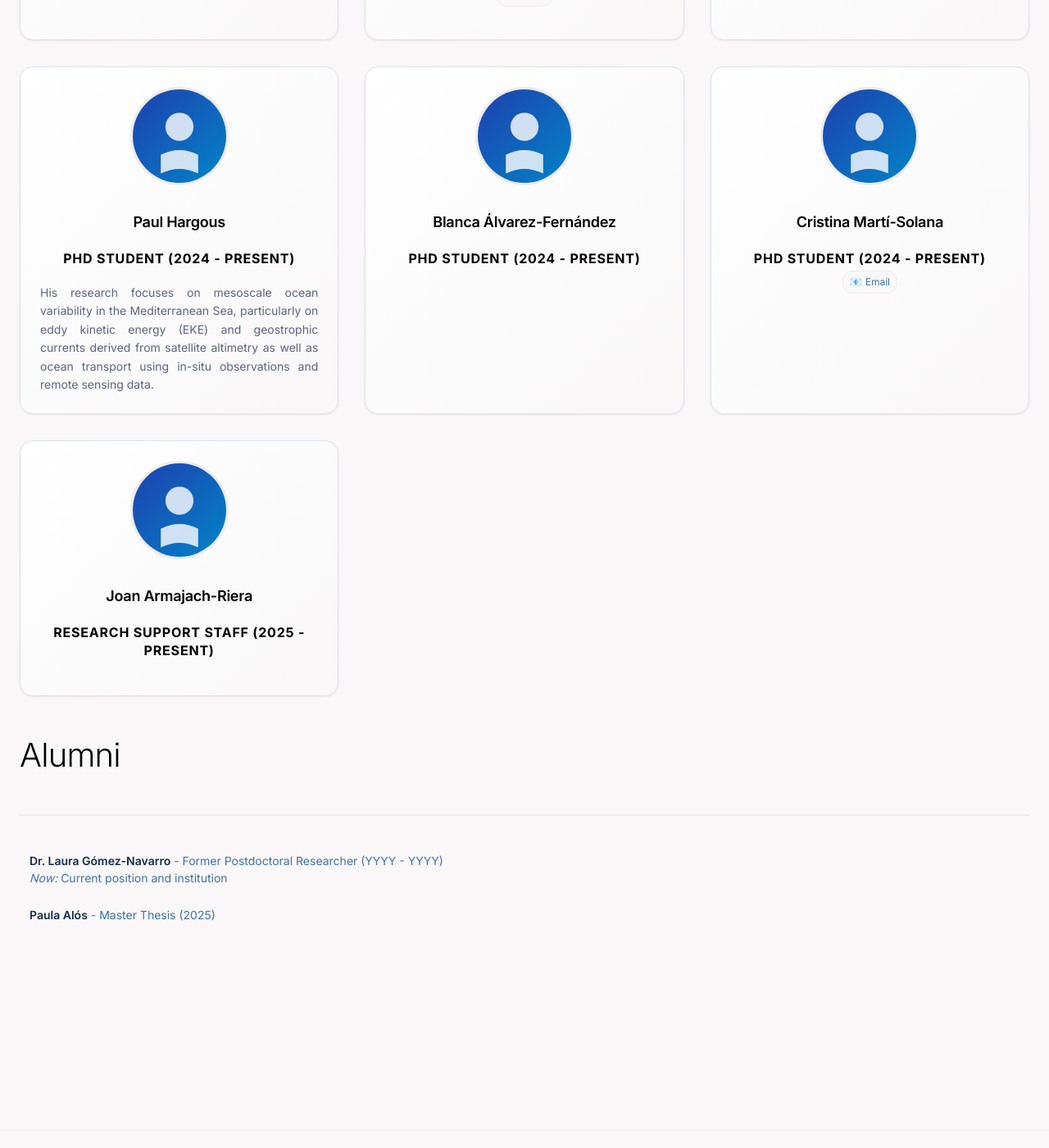
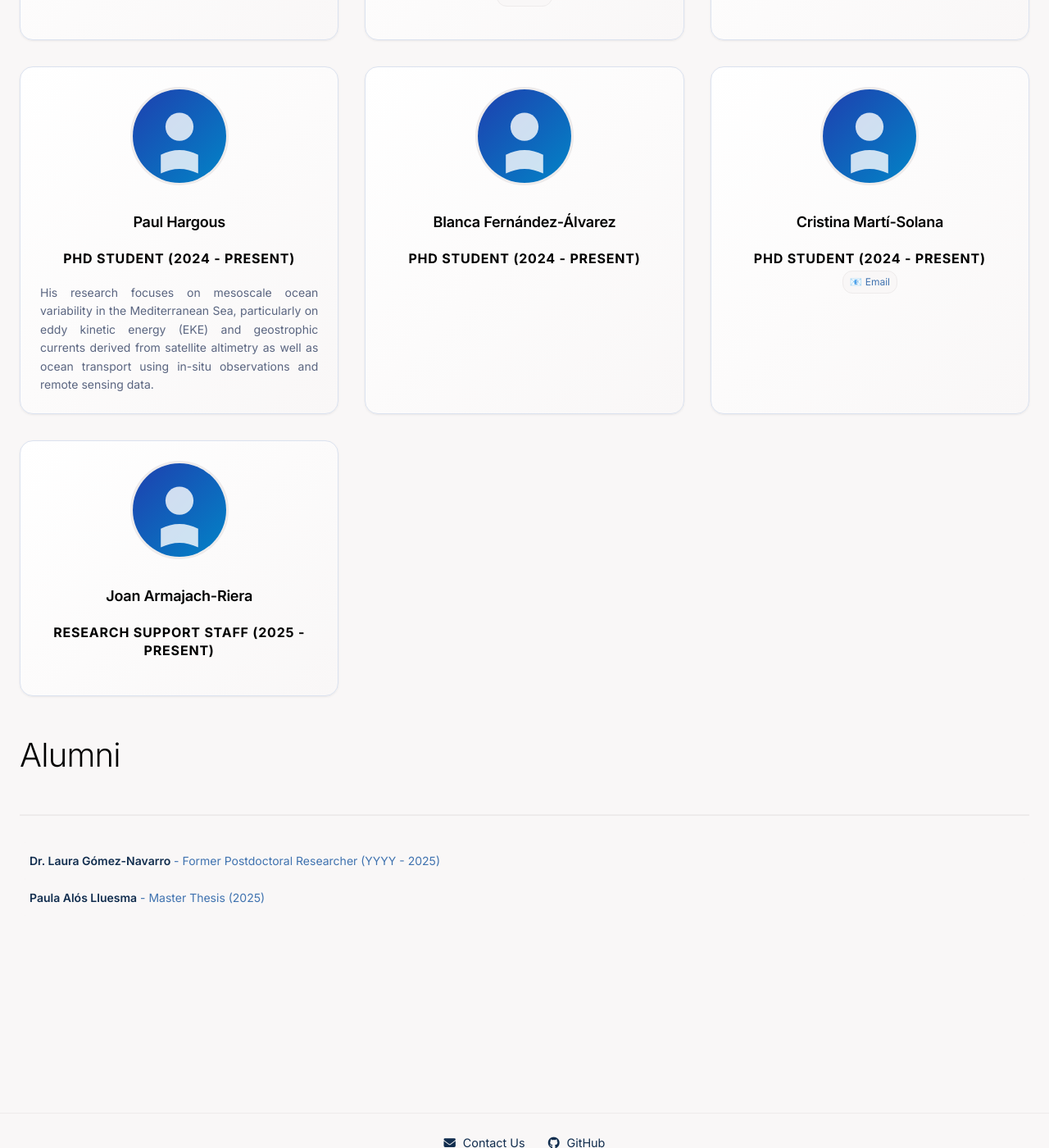
Before and after one commit to IMEDEA-POP-LAB/IMEDEA-POP-LAB.github.io, a Jekyll site: the page built from _pages/people.md, in a window 1280 px wide and 1400 px high, scrolled down 2027 px. Shown: the whole window at 82% size. Built offline with Jekyll 4.4.1, drawn with Linux system fonts in a browser that asks for light colours; a style sheet for code colours, icons or effects is not loaded.

Commit message:
Update team member details and images

```diff
--- a/_data/team.yml
+++ b/_data/team.yml
@@ -87,7 +87,7 @@
   - name: "Diego Vega-Giménez"
     title: "PhD Student"
     period: "2023 - present"
-    image: "placeholder.jpg"
+    image: "placeholder.svg"
     email: ""
 
   - name: "Paul Hargous"
@@ -97,7 +97,7 @@
     email: ""
     bio: "His research focuses on mesoscale ocean variability in the Mediterranean Sea, particularly on eddy kinetic energy (EKE) and geostrophic currents derived from satellite altimetry as well as ocean transport using in-situ observations and remote sensing data."
 
-  - name: "Blanca Álvarez-Fernández"
+  - name: "Blanca Fernández-Álvarez"
     title: "PhD Student"
     period: "2024 - present"
     image: "placeholder.svg"
@@ -129,9 +129,8 @@
 
   - name: "Dr. Laura Gómez-Navarro"
     title: "Former Postdoctoral Researcher"
-    period: "YYYY - YYYY"
-    current_position: "Current position and institution"
+    period: "YYYY - 2025"
 
-  - name: "Paula Alós"
+  - name: "Paula Alós Lluesma"
     title: "Master Thesis"
     period: "2025"
```
